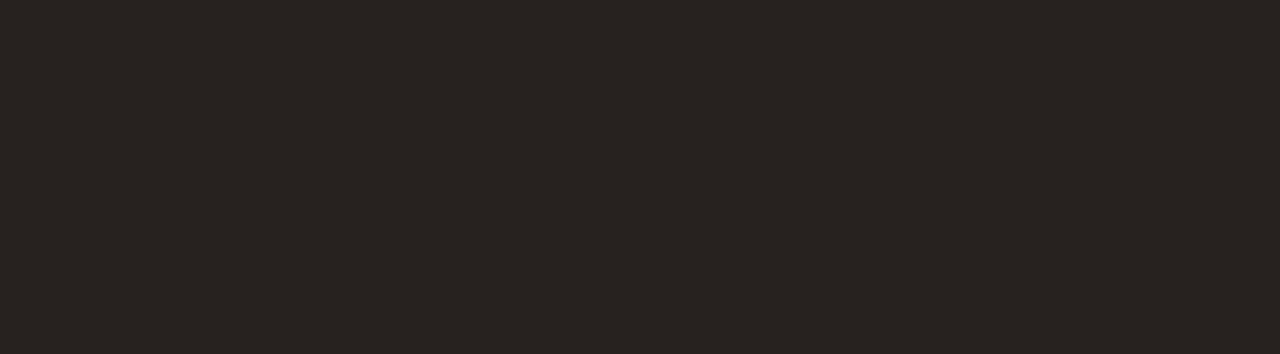
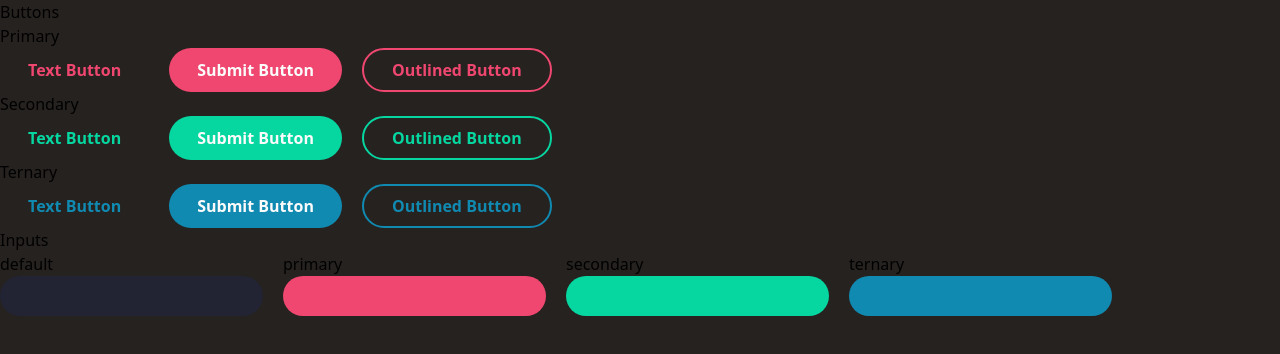
Before and after one commit to sito8943/ui, a React (Vite) app: page / in a window 1280 px wide. Shown: the top 354 px of the page. Built offline with nearby package versions, Linux system fonts and the light colour scheme.

Commit message:
fixed styles for colors

```diff
--- a/src/App.tsx
+++ b/src/App.tsx
@@ -1,5 +1,39 @@
+import Button from "./components/Button/Button";
+import InputControl from "./components/InputControl/Input";
+
 function App() {
-  return <div></div>;
+  return (
+    <div>
+      <h2>Buttons</h2>
+      <div>
+        <h3>Primary</h3>
+        <div className="flex gap-5">
+          <Button className="primary">Text Button</Button>
+          <Button className="primary submit">Submit Button</Button>
+          <Button className="primary outlined">Outlined Button</Button>
+        </div>
+        <h3>Secondary</h3>
+        <div className="flex gap-5">
+          <Button className="secondary">Text Button</Button>
+          <Button className="secondary submit">Submit Button</Button>
+          <Button className="secondary outlined">Outlined Button</Button>
+        </div>
+        <h3>Ternary</h3>
+        <div className="flex gap-5">
+          <Button className="ternary">Text Button</Button>
+          <Button className="ternary submit">Submit Button</Button>
+          <Button className="ternary outlined">Outlined Button</Button>
+        </div>
+      </div>
+      <h2>Inputs</h2>
+      <div className="flex gap-5">
+        <InputControl label="default" />
+        <InputControl label="primary" color="primary" />
+        <InputControl label="secondary" color="secondary" />
+        <InputControl label="ternary" color="ternary" />
+      </div>
+    </div>
+  );
 }
 
 export default App;
--- a/src/components/Button/styles.css
+++ b/src/components/Button/styles.css
@@ -4,68 +4,80 @@
   .button {
     @apply flex items-center justify-center px-7 py-2 rounded-3xl transition duration-300 font-semibold cursor-default;
   }
-  .outlined {
+  .outlined.button {
     @apply border-2;
   }
 
-  .primary {
+  .primary.button {
     color: theme(color.primary.default);
   }
-  .primary:hover {
+  .primary.button:hover {
     color: theme(color.primary.200);
   }
 
-  .primary.submit {
-    color: theme(color.light);
+  .primary.submit.button {
     background-color: theme(color.primary.default);
   }
-  .primary.submit:hover {
+
+  .primary.submit.button:hover {
     background-color: theme(color.primary.200);
   }
-  .primary.outlined {
+  .primary.outlined.button {
     border-color: theme(color.primary.default);
   }
-  .primary.outlined:hover {
+  .primary.outlined.button:hover {
     background-color: theme(color.primary.default);
   }
-  .secondary {
+
+  .secondary.button {
     color: theme(color.secondary.default);
   }
 
-  .secondary.submit {
-    color: theme(color.light);
+  .secondary.button:hover {
+    color: theme(color.secondary.200);
+  }
+
+  .secondary.submit.button {
     background-color: theme(color.secondary.default);
   }
-  .secondary.submit:hover {
+  .secondary.submit.button:hover {
     background-color: theme(color.secondary.500);
   }
-  .secondary.outlined {
+  .secondary.outlined.button {
     border-color: theme(color.secondary.default);
   }
-  .secondary.outlined:hover {
+  .secondary.outlined.button:hover {
     background-color: theme(color.secondary.default);
   }
 
-  .ternary {
+  .ternary.button {
     color: theme(color.ternary.default);
   }
 
-  .ternary.submit {
-    color: theme(color.light);
+  .ternary.button:hover {
+    color: theme(color.ternary.200);
+  }
+
+  .ternary.submit.button {
     background-color: theme(color.ternary.default);
   }
-  .ternary.submit:hover {
+  .ternary.submit.button:hover {
     background-color: theme(color.ternary.500);
   }
 
-  .ternary.outlined {
+  .ternary.outlined.button {
     border-color: theme(color.ternary.default);
   }
   .ternary.outlined:hover {
     background-color: theme(color.ternary.default);
   }
 
-  .outlined:hover {
-    color: theme(color.light);
+  .submit.button,
+  .submit.button:hover {
+    color: theme(color.light.default);
+  }
+
+  .outlined.button:hover {
+    color: theme(color.light.default);
   }
 }
--- a/src/components/IconButton/styles.css
+++ b/src/components/IconButton/styles.css
@@ -7,7 +7,7 @@
     @apply w-10 h-10 rounded-full text-xl p-0;
   }
   .icon-button:hover {
-    background-color: theme(color.dark / 15%);
+    background-color: theme(color.dark.default / 15%);
   }
   .primary.icon-button:hover {
     background-color: theme(color.primary.500 / 15%);
--- /dev/null
+++ b/src/components/InputControl/Input.tsx
@@ -0,0 +1,26 @@
+import { forwardRef, ForwardedRef, HTMLProps } from "react";
+
+// styles.css
+import "./styles.css";
+
+export interface InputControlProps extends HTMLProps<HTMLInputElement> {
+  color?: "primary" | "secondary" | "ternary" | "inherit" | undefined;
+  orientation?: "column" | "row" | undefined;
+  label?: string | undefined;
+}
+
+const InputControl = forwardRef(function (
+  props: InputControlProps,
+  ref: ForwardedRef<HTMLInputElement> | ForwardedRef<HTMLSelectElement>
+) {
+  const { orientation = "column", color = "inherit", label, ...rest } = props;
+
+  return (
+    <div className={`input-control ${orientation} ${color}`}>
+      <label htmlFor={props.id}>{label}</label>
+      <input {...rest} ref={ref as ForwardedRef<HTMLInputElement>} />
+    </div>
+  );
+});
+
+export default InputControl;
--- a/src/components/InputControl/InputControl.jsx
+++ /dev/null
@@ -1,39 +0,0 @@
-import { Fragment, useMemo } from "react";
-import PropTypes from "prop-types";
-
-// styles.module.css
-import styles from "./styles.module.css";
-
-function InputControl(props) {
-  const options = useMemo(() => {
-    if (props.options)
-      return props.options.map((option) => (
-        <option
-          key={typeof option === "object" ? option.id : option}
-          value={typeof option === "object" ? option.id : option}
-        >
-          {typeof option === "object" ? option.text : option}
-        </option>
-      ));
-    return <Fragment />;
-  }, [props.options]);
-
-  return (
-    <div className={styles.inputControl}>
-      <label htmlFor={props.id}>{props.label}</label>
-      {props.type !== "select" ? <input {...props} /> : null}
-      {props.type === "select" ? <select {...props}>{options}</select> : null}
-    </div>
-  );
-}
-
-InputControl.propTypes = {
-  id: PropTypes.string,
-  label: PropTypes.string,
-  value: PropTypes.string,
-  onChange: PropTypes.func,
-  options: PropTypes.arrayOf(PropTypes.node),
-  type: PropTypes.oneOf(["text", "number", "select", "email"]),
-};
-
-export default InputControl;
--- a/src/components/InputControl/InputControl.tsx
+++ /dev/null
@@ -1,39 +0,0 @@
-import { Fragment, useMemo, forwardRef } from "react";
-import PropTypes from "prop-types";
-
-// styles.css
-import "./styles.css";
-
-function InputControl(props) {
-  const options = useMemo(() => {
-    if (props.options)
-      return props.options.map((option) => (
-        <option
-          key={typeof option === "object" ? option.id : option}
-          value={typeof option === "object" ? option.id : option}
-        >
-          {typeof option === "object" ? option.text : option}
-        </option>
-      ));
-    return <Fragment />;
-  }, [props.options]);
-
-  return (
-    <div className={styles.inputControl}>
-      <label htmlFor={props.id}>{props.label}</label>
-      {props.type !== "select" ? <input {...props} /> : null}
-      {props.type === "select" ? <select {...props}>{options}</select> : null}
-    </div>
-  );
-}
-
-InputControl.propTypes = {
-  id: PropTypes.string,
-  label: PropTypes.string,
-  value: PropTypes.string,
-  onChange: PropTypes.func,
-  options: PropTypes.arrayOf(PropTypes.node),
-  type: PropTypes.oneOf(["text", "number", "select", "email"]),
-};
-
-export default InputControl;
--- /dev/null
+++ b/src/components/InputControl/styles.css
@@ -0,0 +1,52 @@
+@tailwind components;
+
+@layer components {
+  .column {
+    @apply flex-col;
+  }
+
+  .row {
+    @apply flex-row;
+  }
+
+  .input-control input,
+  .input-control select {
+    @apply w-full px-4 py-2 rounded-3xl;
+  }
+
+  .input-control input:focus-visible,
+  .input-control input {
+    outline: none !important;
+  }
+
+  .input-control input,
+  .input-control select {
+    color: theme(color.dark.default);
+    background-color: theme(color.light.alter);
+    @apply flex gap-1 items-start
+      justify-start w-full;
+  }
+
+  .dark .input-control input,
+  .dark .input-control select {
+    color: theme(color.light.default);
+    background-color: theme(color.dark.alter);
+  }
+
+  .primary.input-control input,
+  .primary.input-control select {
+    color: theme(color.light.default);
+    background-color: theme(color.primary.default);
+  }
+
+  .secondary.input-control input,
+  .secondary.input-control select {
+    color: theme(color.light.default);
+    background-color: theme(color.secondary.default);
+  }
+  .ternary.input-control input,
+  .ternary.input-control select {
+    color: theme(color.light.default);
+    background-color: theme(color.ternary.default);
+  }
+}
--- a/src/index.css
+++ b/src/index.css
@@ -3,8 +3,8 @@
 @tailwind utilities;
 
 .dark body {
-  background: theme(color.dark);
+  background: theme(color.dark.default);
 }
 .light body {
-  background: theme(color.light);
+  background: theme(color.light.default);
 }
--- a/tailwind.config.js
+++ b/tailwind.config.js
@@ -22,10 +22,9 @@
       // => @media (max-width: 639px) { ... }
     },
     color: {
-      dark: "#262220",
-      "dark-alter": "#222333",
-      light: "#fbfbfb",
-      "light-alter": "#ffeace",
+      dark: { default: "#262220", alter: "#222333" },
+      light: { default: "#fbfbfb", alter: "#eaeaea" },
+
       primary: {
         default: "#ef476f",
         200: "#cc1f54",
```
Also changed, not shown: src/components/InputControl/styles.module.css (deleted, +0 -8 lines), src/components/InputControl/Select.tsx (added).
